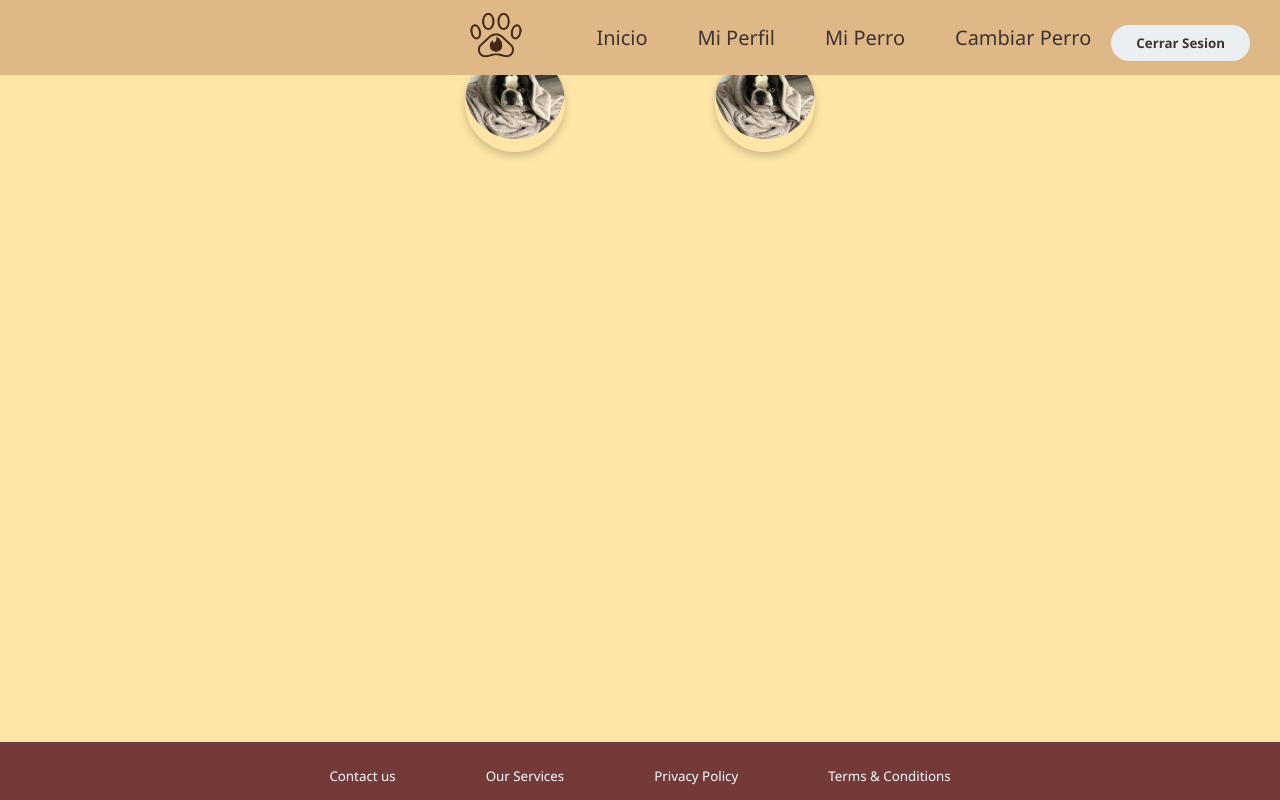
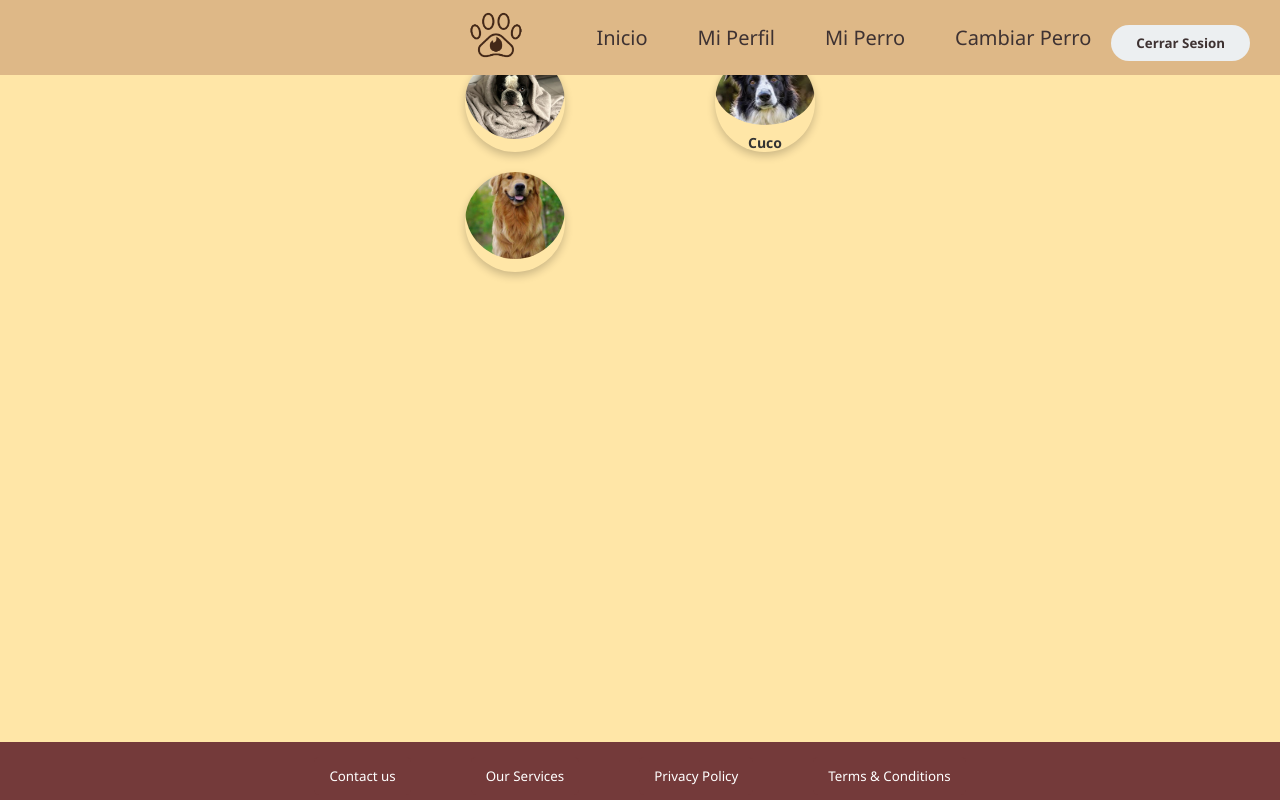
Before and after one commit to LautaroOlmedo/Barney, a React (Create React App) app: page /matchs in a window 1280 px wide. Built offline with nearby package versions, Linux system fonts and the light colour scheme.

Commit message:
matchs v0.0.2

```diff
--- a/src/Router.tsx
+++ b/src/Router.tsx
@@ -29,7 +29,7 @@ export const AppRouter: React.FC<{}> = () => {
           path="/dogProfileSelect"
           element={<DogProfileSelect dog={dogData[0]} />}
         /> */}
-        <Route path="/matchs" element={<Matchs dogs={dogData} />} />
+        <Route path="/matchs" element={<Matchs dog={data[0].dogs[0]} />} />
         <Route path="/updateProfile" element={<UserUpdatePage />} />
         <Route path="/updateDogProfile" element={<DogUpdatePage />} />
       </Route>
--- a/src/components/Matchs/Matchs.tsx
+++ b/src/components/Matchs/Matchs.tsx
@@ -2,18 +2,16 @@ import React from "react";
 import { Dog } from "../../types/Dog";
 import "./matchs.css";
 
-export const Matchs: React.FC<{ dogs: Dog[] }> = ({ dogs }) => {
+export const Matchs: React.FC<{ dog: Dog }> = ({ dog }) => {
   return (
     <div className="matches-grid">
-      {dogs.map((dog) =>
-        dog.images.map((image, imgIndex) => (
-          <div key={`${dog.ID}-${imgIndex}`} className="match-image">
-            <img src={image} alt={`${dog.Name} ${imgIndex + 1}`} />
-            <p className="dog-name">{dog.Name}</p>{" "}
-            {/* Nombre debajo de la imagen */}
-          </div>
-        ))
-      )}
+      {dog.images.map((image, imgIndex) => (
+        <div key={imgIndex} className="match-image">
+          <img src={image} alt={`${dog.Name} ${imgIndex + 1}`} />
+          <p className="dog-name">{dog.Name}</p>{" "}
+          {/* Nombre debajo de la imagen */}
+        </div>
+      ))}
     </div>
   );
 };
--- a/src/components/Matchs/matchs.css
+++ b/src/components/Matchs/matchs.css
@@ -56,6 +56,7 @@
   .matches-grid {
     grid-template-columns: repeat(2, 1fr); /* 2 columns on smaller screens */
     grid-gap: 10px;
+    gap: 10px;
   }
 
   .match-image {
--- a/src/pages/home/Home.tsx
+++ b/src/pages/home/Home.tsx
@@ -1,7 +1,5 @@
 import React from "react";
 import "./home.css";
-// --------------
-import { dogData } from "../../mocks/dogMockData";
 import { Dog } from "../../types/Dog";
 import { User } from "../../types/User";
 import { Matchs } from "../../components/Matchs/Matchs";
@@ -9,16 +7,12 @@ import { Matchs } from "../../components/Matchs/Matchs";
 export const HomePage: React.FC<{ user: User; dog: Dog }> = ({ user, dog }) => {
   return (
     <div className="dog-profile-container">
-      <div className="gallery-container">
-        <div className="matches-section">
-          {dog.images.map((image, index) => (
-            <div key={index} className="match-image">
-              <img src={image} alt={`${dog.Name} match ${index + 1}`} />
-            </div>
-          ))}
-        </div>
+      {/* Renderizamos el componente Matchs a la izquierda */}
+      <div className="matches-section">
+        <Matchs dog={user.dogs[0]} />
       </div>
 
+      {/* Contenido principal en el centro */}
       <div className="main-content">
         <div className="main-image-section">
           {/* Main image of the dog */}
--- a/src/pages/home/home.css
+++ b/src/pages/home/home.css
@@ -5,48 +5,12 @@
   background-color: #f5f5f5;
 }
 
-.gallery-container {
+/* Matchs section aligned to the left */
+.matches-section {
   display: flex;
-  justify-content: flex-start; /* Alinea a la izquierda */
+  justify-content: flex-start;
+  width: 30%; /* El tamaño de la sección de coincidencias */
   padding: 20px;
-}
-
-.matches-section {
-  display: grid;
-  grid-template-columns: repeat(2, 150px); /* 2 columnas de 150px cada una */
-  gap: 10px; /* Espacio entre imágenes */
-}
-
-.match-image {
-  width: 150px; /* Ancho fijo */
-  height: 150px; /* Altura fija */
-  border-radius: 10px; /* Bordes redondeados */
-  overflow: hidden;
-  box-shadow: 0 0 10px rgba(0, 0, 0, 0.2); /* Efecto de sombra */
-}
-
-.match-image img {
-  width: 100%;
-  height: 100%; /* Llenar el contenedor */
-  object-fit: cover; /* Mantener la relación de aspecto */
-}
-
-.match-image img {
-  width: 100%;
-  height: 100%; /* Make the image fill the container */
-  object-fit: cover; /* Maintain aspect ratio */
-}
-
-.match-image {
-  border-radius: 10px; /* Rounded corners */
-  overflow: hidden;
-  box-shadow: 0 0 10px rgba(0, 0, 0, 0.2); /* Shadow effect */
-}
-
-.match-image img {
-  width: 100%;
-  height: auto; /* Maintain aspect ratio */
-  object-fit: cover; /* Cover the area */
 }
 
 /* Main content aligned to the center */
@@ -55,7 +19,7 @@
   flex-direction: column;
   align-items: center;
   justify-content: center;
-  width: 50%; /* El contenido principal ocupa un 50% del ancho */
+  width: 70%; /* El contenido principal ocupa el 70% */
 }
 
 /* Main image section */
```
Also changed, not shown: dogMockData.json (+12 -2 lines).
